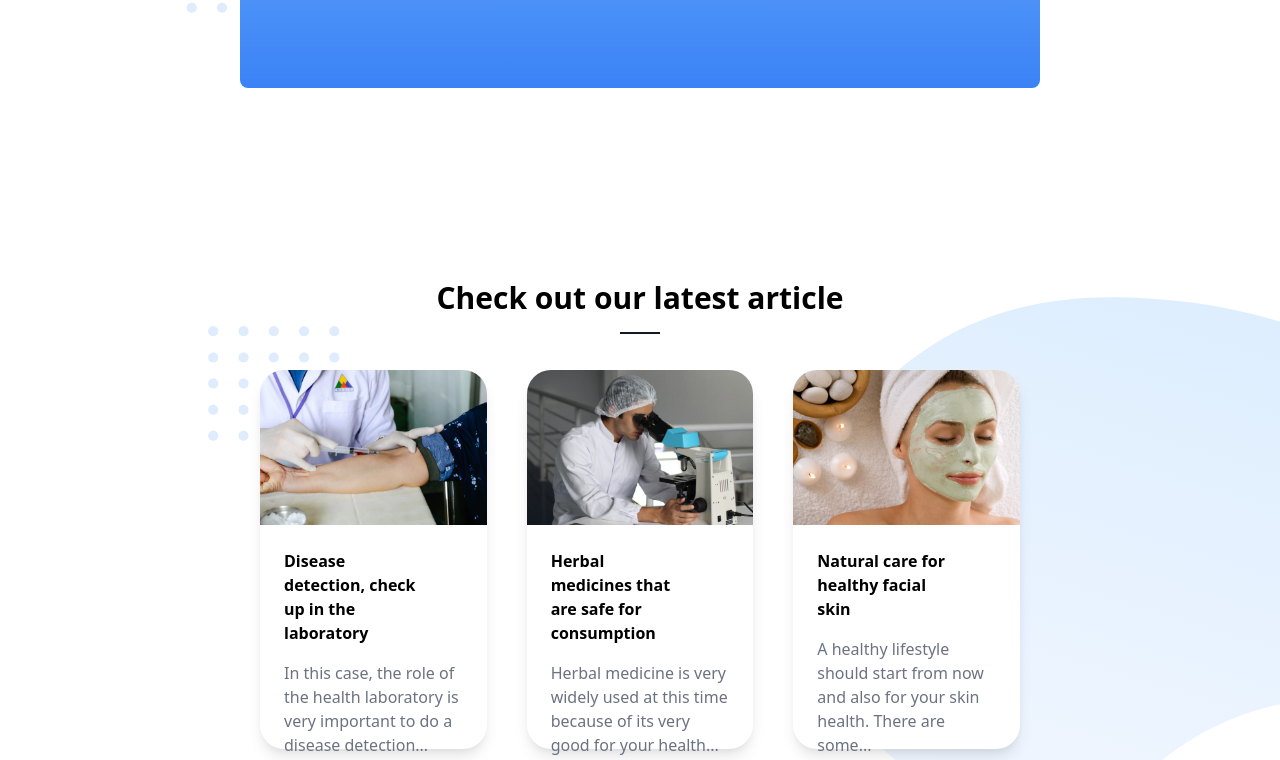
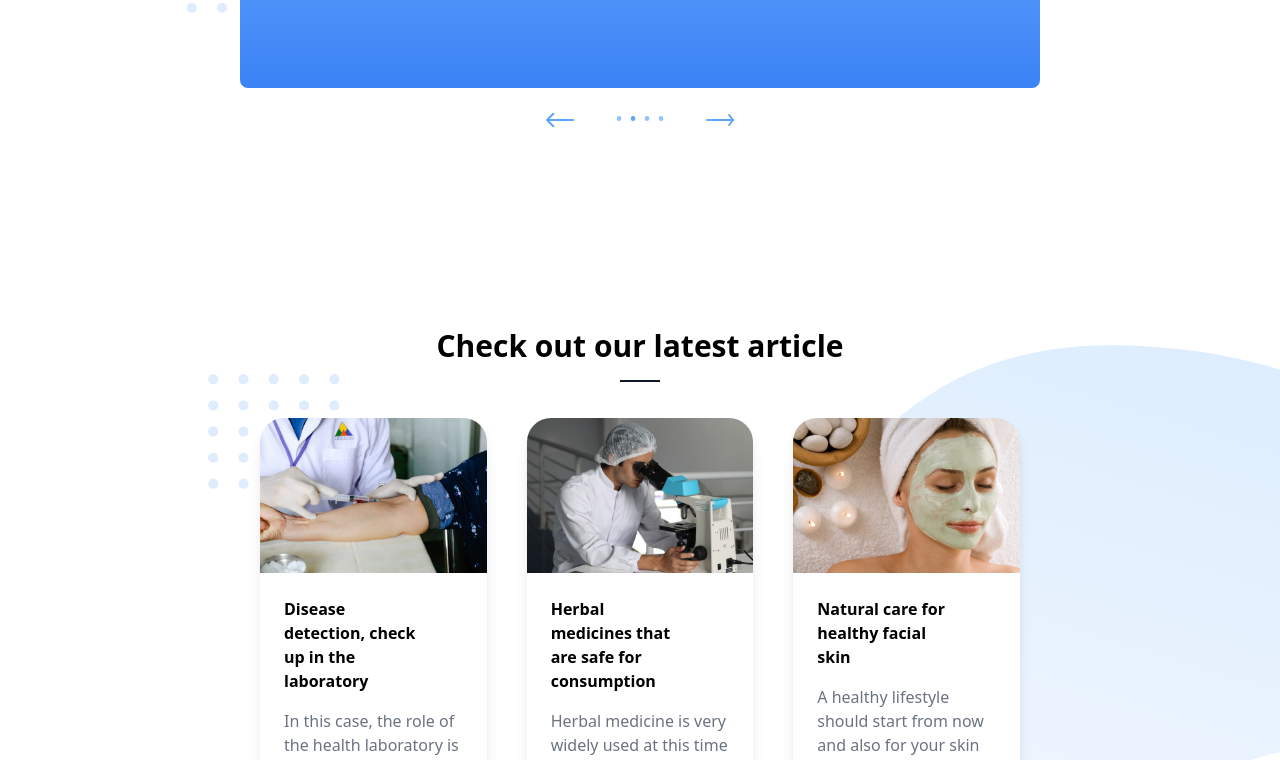
Before and after one commit to avoajaugochukwu/ui-components, a React (Create React App) app: page /Trafalgar in a window 1280 px wide. Shown: the part 3140-3900 px from the top of the page. Built offline with nearby package versions, Linux system fonts and the light colour scheme.

Commit message:
Updated Footer

```diff
--- a/src/screens/trafalgar/Articles.js
+++ b/src/screens/trafalgar/Articles.js
@@ -3,7 +3,7 @@ import dot_element from './img/dot_element_2.svg'
 import article_doctor from './img/article_doctor.jpg'
 import article_facial from './img/article_facial.jpg'
 import article_microscope from './img/article_microscope.jpg'
-import arrow from './img/iconfinder_4115224_arrow_arrow left_right_blue.svg'
+import arrow from './img/iconfinder_4115224_arrow_right_blue.svg'
 
 function Articles() {
   return (
--- a/src/screens/trafalgar/Customers.js
+++ b/src/screens/trafalgar/Customers.js
@@ -1,5 +1,7 @@
 import dot_element from './img/dot_element.svg'
 import customer_face from './img/customer_face.jpg'
+import arrow_right from './img/iconfinder_4115224_arrow_right_blue.svg'
+import arrow_left from './img/iconfinder_4829870_arrow_back_left_blue.svg'
 
 
 function Customers() {
@@ -32,7 +34,17 @@ function Customers() {
               </div>
 
             </div>
+
           </div>
+
+        </div>
+        <div className="text-center pt-4">
+          <img className="w-8 inline cursor-pointer" src={arrow_left} alt="arrow_left" />
+          <span className="w-2 h-2 text-blue-300 font-black pl-10 px-1">&bull;</span>
+          <span className="w-2 h-2 text-blue-400 font-black px-1">&bull;</span>
+          <span className="w-2 h-2 text-blue-300 font-black px-1">&bull;</span>
+          <span className="w-2 h-2 text-blue-300 font-black px-1 pr-10">&bull;</span>
+          <img className="w-8 inline cursor-pointer" src={arrow_right} alt="arrow_right" />
         </div>
       </div>
 
```
Also changed, not shown: src/screens/trafalgar/img/iconfinder_4115224_arrow_right_blue.svg (renamed from src/screens/trafalgar/img/iconfinder_4115224_arrow_arrow left_right_blue.svg).
